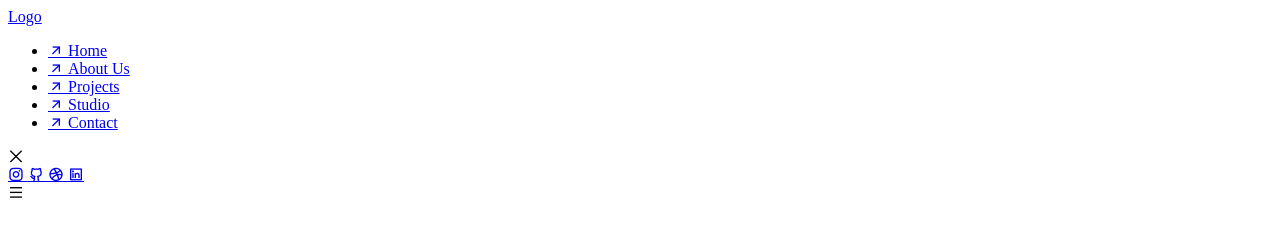
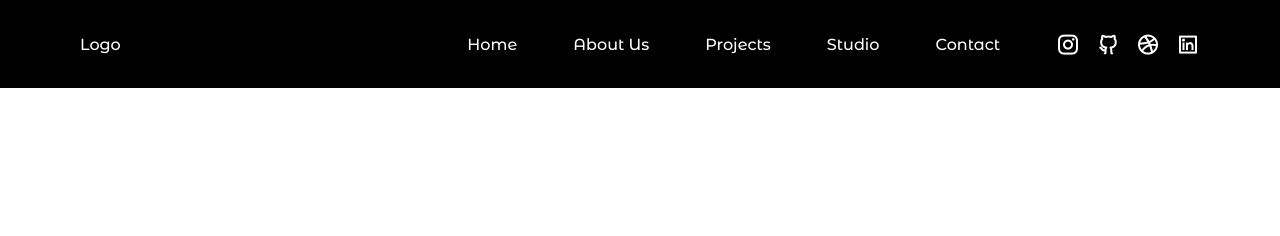
Before and after one commit to PanchenkoNaz/responsive-header, a plain HTML site: page index.html in a window 1280 px wide. Drawn offline with nearby package versions, Linux system fonts and the light colour scheme.

Commit message:
header section css

```diff
--- a/style.css
+++ b/style.css
@@ -24,3 +24,245 @@
     --z-tooltip: 10;
     --z-fixed: 100;
 }
+
+/*========== Responsive typography ==========*/
+@media screen and (min-width: 1150px) {
+    :root {
+        --normal-font-size: 1rem;
+    }
+}
+
+/*=============== BASE ===============*/
+* {
+    box-sizing: border-box;
+    padding: 0;
+    margin: 0;
+}
+
+html {
+    scroll-behavior: smooth;
+}
+
+body {
+    font-family: var(--body-font);
+    font-size: var(--normal-font-size);
+    background-color: var(--white-color);
+}
+
+ul {
+    list-style: none;
+}
+
+a {
+    text-decoration: none;
+}
+
+/*=============== REUSABLE CSS CLASSES ===============*/
+.container {
+    max-width: 1120px;
+    margin-inline: 1.5rem;
+}
+
+/*=============== HEADER & NAV ===============*/
+.header {
+    position: fixed;
+    width: 100%;
+    top: 0;
+    left: 0;
+    background-color: var(--black-color);
+    z-index: var(--z-fixed);
+}
+
+.nav {
+    position: relative;
+    height: var(--header-height);
+    display: flex;
+    justify-content: space-between;
+    align-items: center;
+}
+
+.nav__logo {
+    color: var(--white-color);
+    font-weight: var(--font-medium);
+}
+
+.nav__close,
+.nav__toggle {
+    display: flex;
+    color: var(--white-color);
+    font-size: 1.5rem;
+    cursor: pointer;
+}
+
+/* Navigation for mobile devices */
+@media screen and (max-width: 1150px) {
+    .nav__menu {
+        position: fixed;
+        left: -100%;
+        top: 0;
+        background-color: var(--black-color);
+        width: 100%;
+        height: 100%;
+        padding: 6rem 3.5rem 4.5rem;
+        display: flex;
+        flex-direction: column;
+        justify-content: space-between;
+        transition: left .4s;
+    }
+
+    .nav__item {
+        transform: translateX(-150px);
+        visibility: hidden;
+        transition: transform .4s ease-out, visibility .4s;
+    }
+
+    .nav__item:nth-child(1) {
+        transition-delay: .1s;
+    }
+
+    .nav__item:nth-child(2) {
+        transition-delay: .2s;
+    }
+
+    .nav__item:nth-child(3) {
+        transition-delay: .3s;
+    }
+
+    .nav__item:nth-child(4) {
+        transition-delay: .4s;
+    }
+
+    .nav__item:nth-child(5) {
+        transition-delay: .5s;
+    }
+}
+
+.nav__list,
+.nav__social {
+    display: flex;
+}
+
+.nav__list {
+    flex-direction: column;
+    row-gap: 3rem;
+}
+
+.nav__link {
+    position: relative;
+    color: var(--white-color);
+    font-size: var(--h1-font-size);
+    font-weight: var(--font-medium);
+    display: inline-flex;
+    align-items: center;
+    transition: opacity .4s;
+}
+
+.nav__link i {
+    font-size: 2rem;
+    position: absolute;
+    opacity: 0;
+    visibility: hidden;
+    transition: opacity .4s, visibility .4s;
+}
+
+.nav__link span {
+    position: relative;
+    transition: margin .4s;
+}
+
+.nav__link span::after {
+    content: "";
+    position: absolute;
+    left: 0;
+    bottom: -6px;
+    width: 0;
+    height: 2px;
+    background-color: var(--white-color);
+    transition: width .4s ease-out;
+}
+
+/* Animation link on hover */
+.nav__link:hover span {
+    margin-left: 2.5rem;
+}
+
+.nav__link:hover i {
+    opacity: 1;
+    visibility: visible;
+}
+
+.nav__link:hover span::after {
+    width: 100%;
+}
+
+/* Sibling fade animation */
+.nav__list:has(.nav__link:hover) .nav__link:not(:hover) {
+    opacity: .4;
+}
+
+.nav__close {
+    position: absolute;
+    top: 1rem;
+    right: 1.5rem;
+}
+
+.nav__social {
+    column-gap: 1rem;
+}
+
+.nav__social-link {
+    color: var(--white-color);
+    font-size: 1.5rem;
+    transition: transform .4s;
+}
+
+.nav__social-link:hover {
+    transform: translateY(-.25rem);
+}
+
+/* Show menu */
+.show-menu {
+    left: 0;
+}
+
+/* Animation link when displaying menu */
+.show-menu .nav__item {
+    visibility: visible;
+    transform: translateX(0);
+}
+
+/*=============== BREAKPOINTS ===============*/
+/* For large devices */
+@media screen and (min-width: 1150px) {
+    .container {
+        margin-inline: auto;
+    }
+
+    .nav {
+        height: calc(var(--header-height) + 2rem);
+    }
+
+    .nav__toggle,
+    .nav__close {
+        display: none;
+    }
+
+    .nav__link {
+        font-size: var(--normal-font-size);
+    }
+
+    .nav__link i {
+        font-size: 1.5rem;
+    }
+
+    .nav__list {
+        flex-direction: row;
+        column-gap: 3.5rem;
+    }
+
+    .nav__menu {
+        display: flex;
+        align-items: center;
+        column-gap: 3.5rem;
+    }
+}
```
